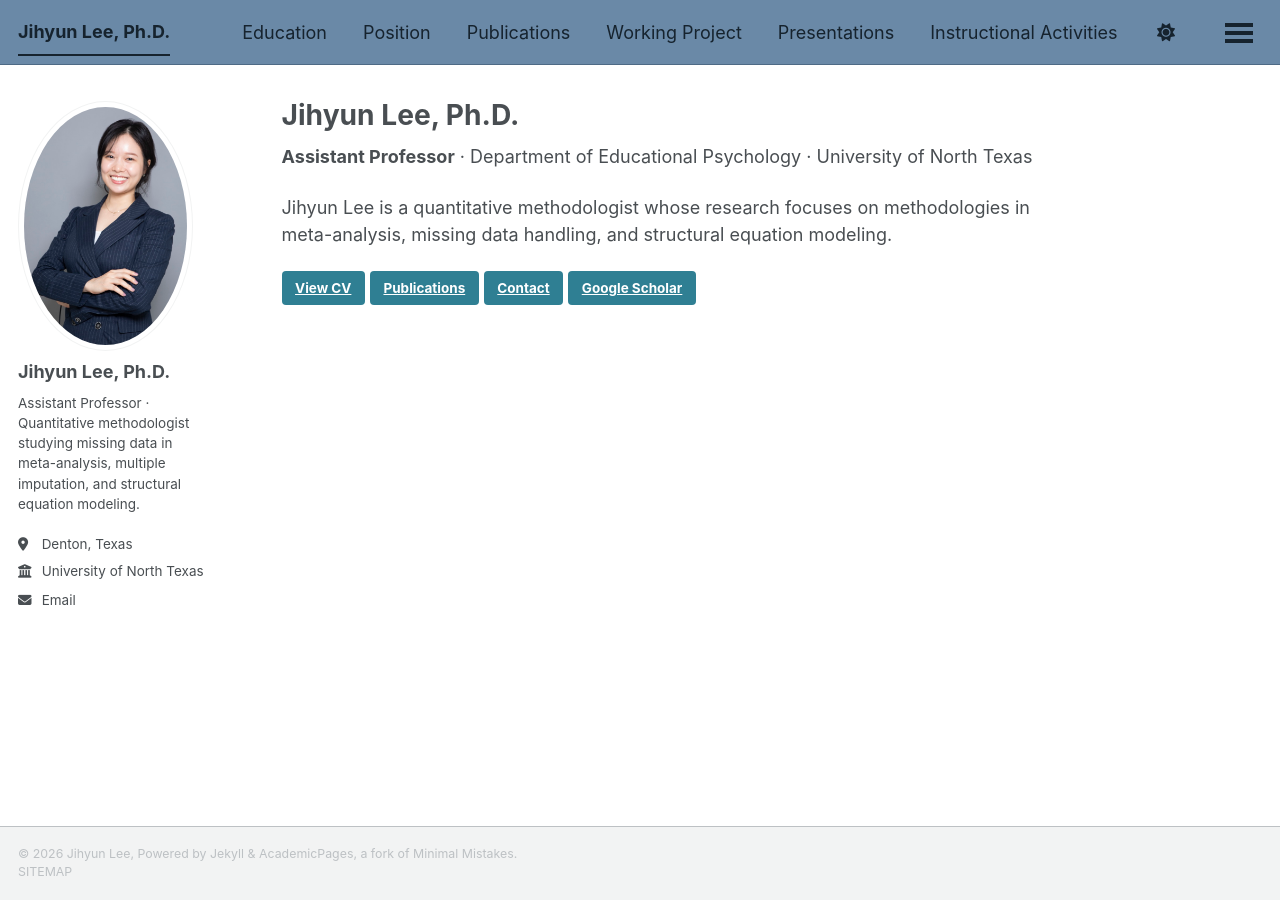
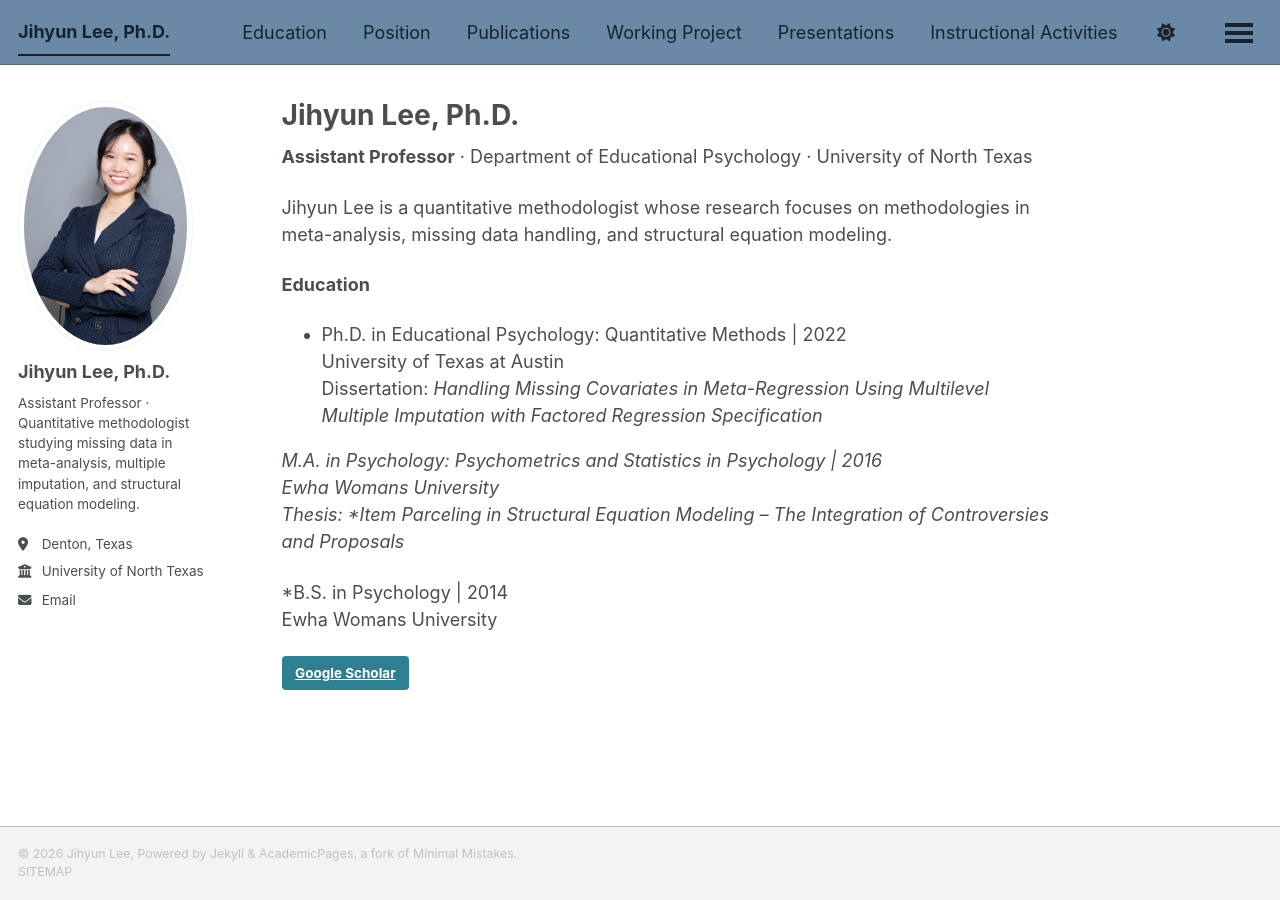
Before and after one commit to jihyunl/jihyun-home, a Jekyll site: the page built from _pages/about.md, in a window 1280 px wide. Built offline with Jekyll 4.4.1, drawn with Linux system fonts in a browser that asks for light colours; a style sheet for code colours, icons or effects is not loaded.

Commit message:
Update about.md

```diff
--- a/_pages/about.md
+++ b/_pages/about.md
@@ -12,4 +12,19 @@ redirect_from:
 Jihyun Lee is a quantitative methodologist whose research focuses on methodologies in meta-analysis, missing
 data handling, and structural equation modeling.
 
-[View CV]({{ "/cv/" | relative_url }}){: .btn .btn--primary} [Publications]({{ "https://scholar.google.com/citations?user=Vx0w6_4AAAAJ&hl=en&oi=ao" }}){: .btn .btn--info} [Contact]({{ "/contact/" | relative_url }}){: .btn .btn--info} [Google Scholar](https://scholar.google.com/citations?user=Vx0w6_4AAAAJ&hl=en&oi=ao){: .btn .btn--info}
+**Education**
+
+* Ph.D. in Educational Psychology: Quantitative Methods | 2022<br>
+University of Texas at Austin <br>
+Dissertation: *Handling Missing Covariates in Meta-Regression Using Multilevel Multiple Imputation with Factored Regression Specification*
+
+*M.A. in Psychology: Psychometrics and Statistics in Psychology | 2016 <br>
+Ewha Womans University <br>
+Thesis: *Item Parceling in Structural Equation Modeling – The Integration of Controversies and Proposals*
+
+*B.S. in Psychology | 2014 <br>
+Ewha Womans University <br>
+
+
+
+[Google Scholar](https://scholar.google.com/citations?user=Vx0w6_4AAAAJ&hl=en&oi=ao){: .btn .btn--info}
```
